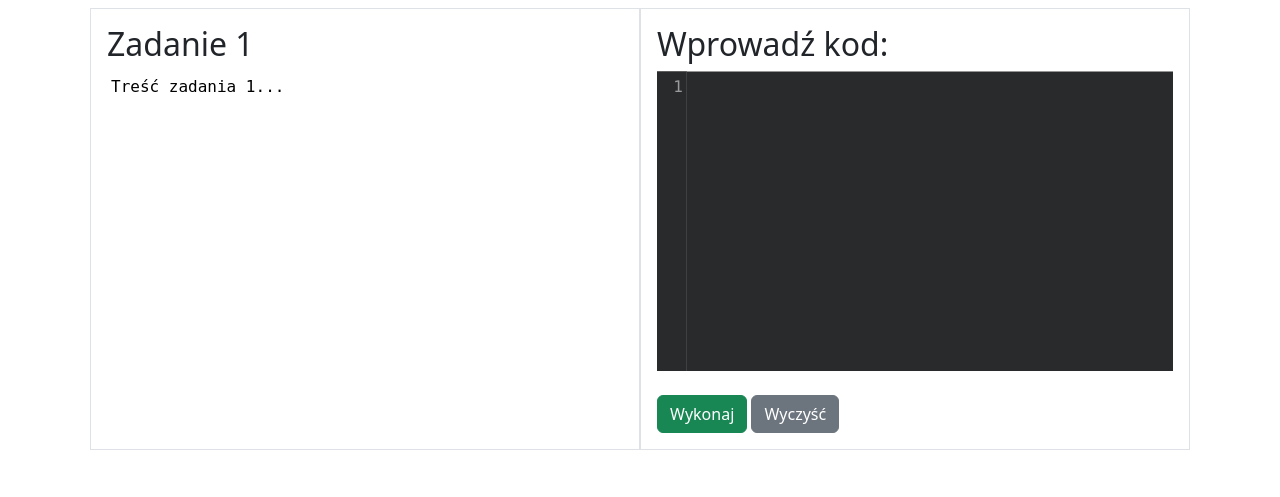
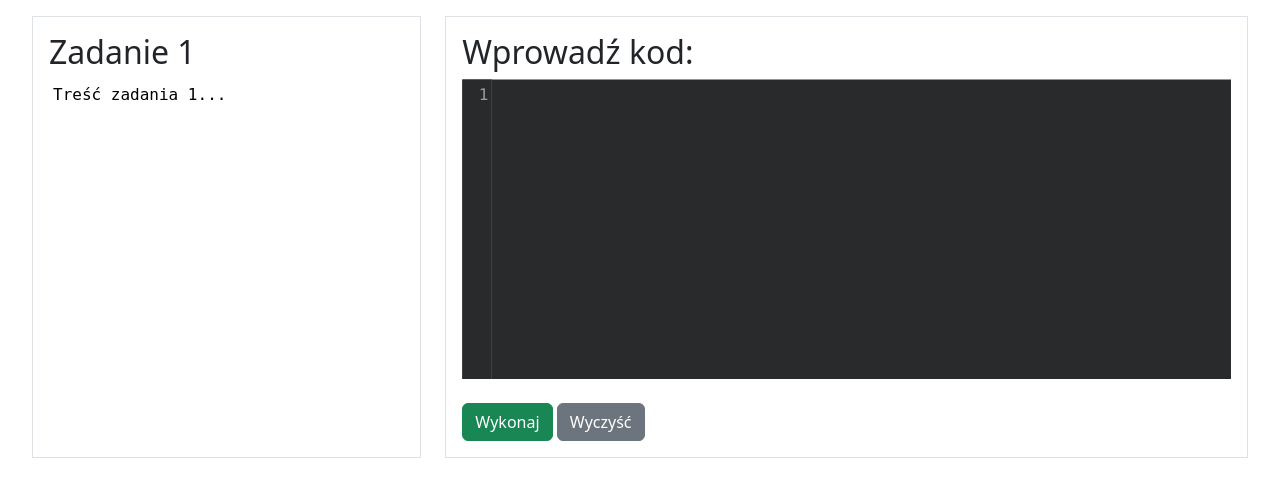
Before and after one commit to Pawi1/pythongame, a Django app: page / in a window 1280 px wide. Shown: the top 497 px of the page. Run offline with Django 3.2, Linux system fonts and the light colour scheme; some libraries are stand-ins or nearby versions.

Commit message:
Poprawa bootstrap

```diff
--- a/gra/templates/main.html
+++ b/gra/templates/main.html
@@ -11,16 +11,18 @@
 </head>
 
 <body>
-    <div class="container">
-        <div class="d-flex gy-2 m-2 flex-column flex-lg-row">
-            <div class="d-flex flex-column w-lg-50 w-100">
-                <div class="flex-grow-1 p-3 border">
+    <div class="container-fluid">
+        <div class="row gy-2 m-2">
+            <div class="col-12 col-lg-4">
+                <div class="p-3 border">
                     <h2>{{ title }}</h2>
                     <textarea id="content">{{ content }}</textarea>
+                    <br>
+                    <input type="button" class="btn" value="" style="visibility: hidden;">
                 </div>
             </div>
-            <div class="d-flex flex-column w-100">
-                <div class="border p-3 flex-grow-1">
+            <div class="col-12 col-lg-8">
+                <div class="border p-3">
                     <h2>Wprowadź kod:</h2>
                     <form method="post" action="{% url 'execute_code' %}">
                         {% csrf_token %}
@@ -35,12 +37,12 @@
             </div>
         </div>
         {% if result%}
-        <div id="output" class="gy-2 m-2 border p-3 flex-grow-1">
+        <div id="output" class="row gy-2 m-2">
+            <div class="col-12">
+            <div class="position-relative border p-3">
             <h2>Wynik:</h2>
             <textarea id="result">{{ result }}</textarea>
-            <div class="flex-grow-1 position-relative">
-                <div class="position-absolute bottom-0 start-50 translate-middle-x">
-                    <form method="post" action="{% url 'check_answer' %}">
+                    <form method="post" action="{% url 'check_answer' %}" class="position-absolute bottom-0 start-50 translate-middle-x p-3">
                         <input type="submit" class="btn btn-primary" value="Sprawdź czy twoja odpowiedź jest poprawna" name="Sprawdz">
                     </form>
                 </div>
```
